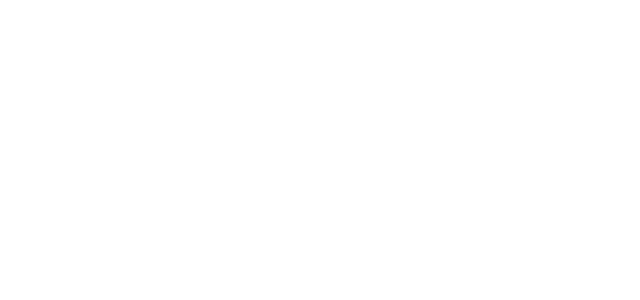
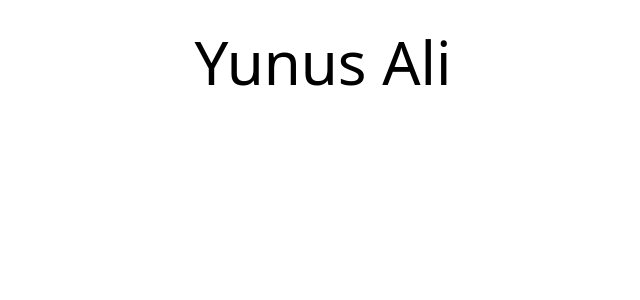
Before and after one commit to IamYunusAli/CryptoMad, a React (Vite) app: page / in a window 1280 px wide. Shown: the top 300 px of the page, without its empty margins (317-957 px from the left). Built offline with nearby package versions, Linux system fonts and the light colour scheme.

Commit message:
configure tailwind

```diff
--- a/src/App.css
+++ b/src/App.css
@@ -1,3 +1,7 @@
+@tailwind base;
+@tailwind components;
+@tailwind utilities;
+
 #root {
   max-width: 1280px;
   margin: 0 auto;
--- a/src/App.tsx
+++ b/src/App.tsx
@@ -7,7 +7,7 @@
 
   return (
     <div className="App">
-
+      <p className='text-6xl'>Yunus Ali</p>
     </div>
   )
 }
--- a/tailwind.config.cjs
+++ b/tailwind.config.cjs
@@ -1,6 +1,9 @@
 /** @type {import('tailwindcss').Config} */
 module.exports = {
-  content: [],
+  content: [
+    "./index.html",
+    "./src/**/*.{js,ts,jsx,tsx}",
+  ],
   theme: {
     extend: {},
   },
```
